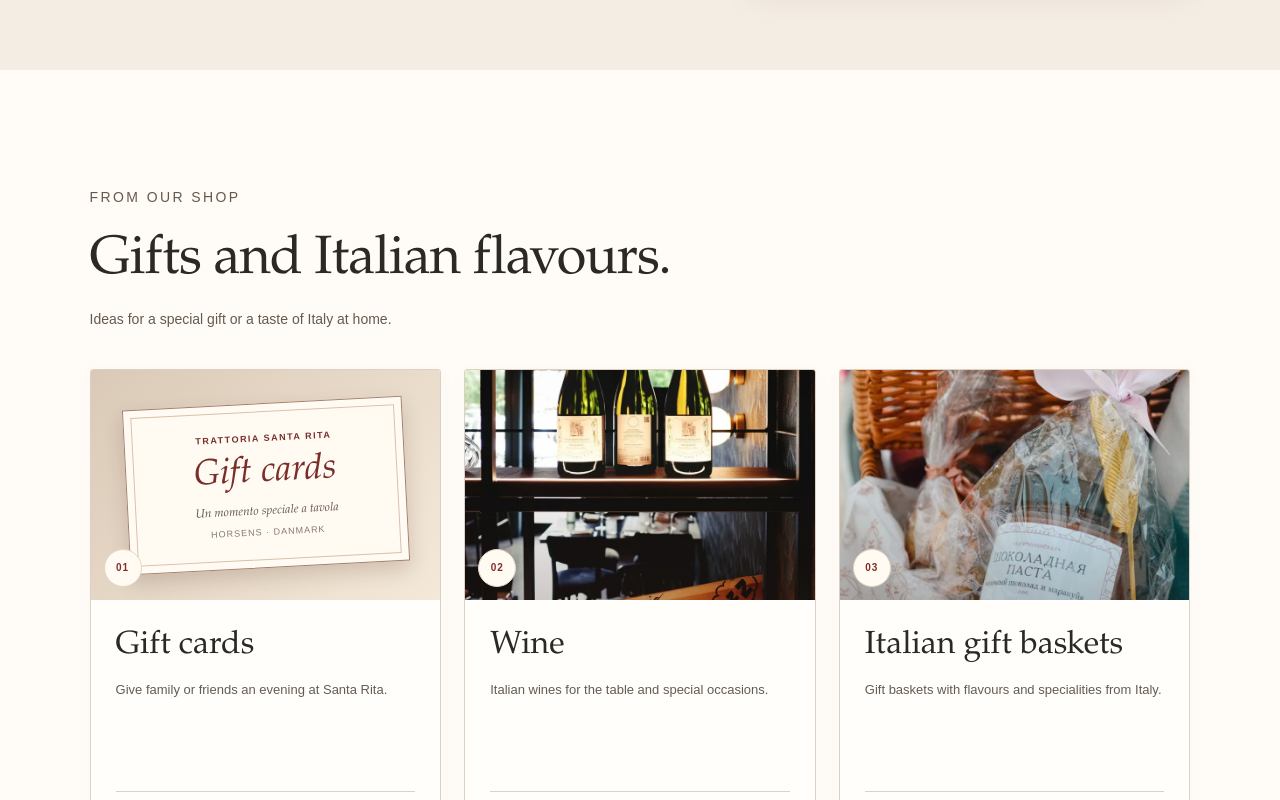
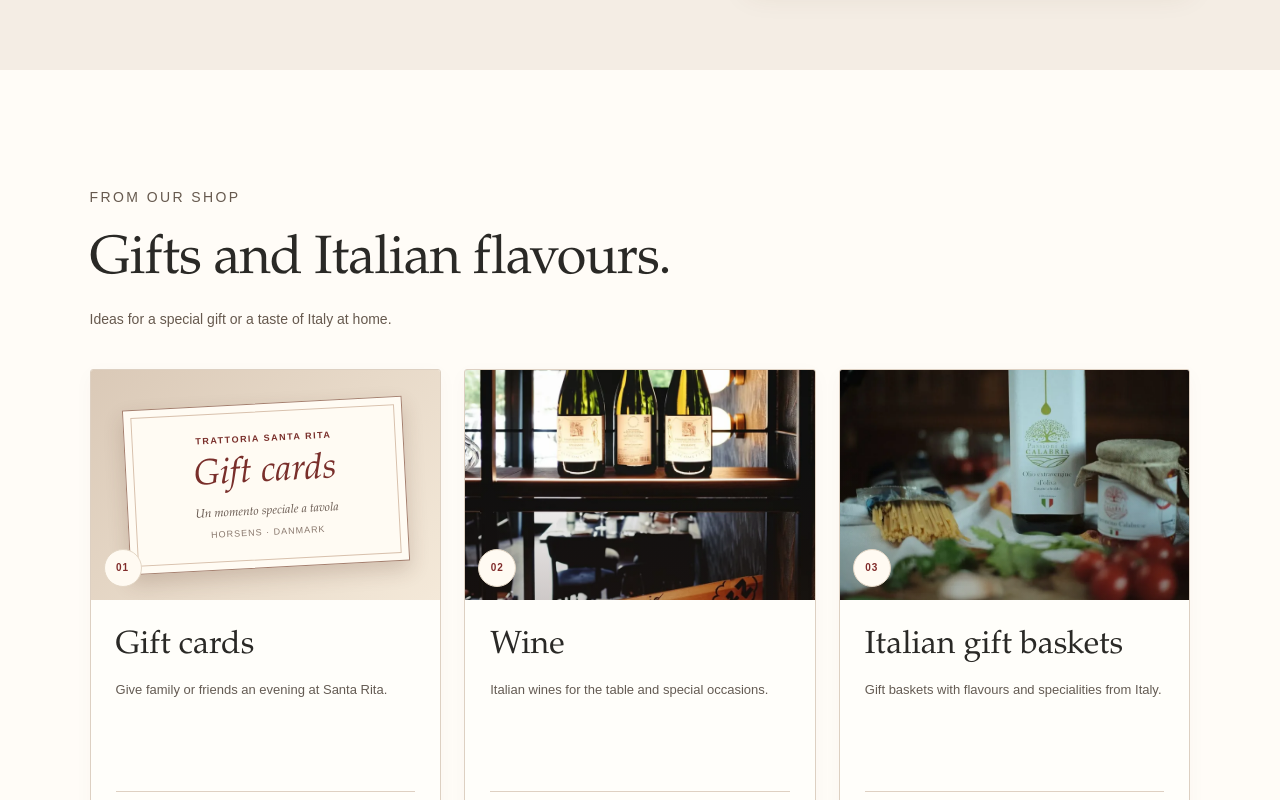
Before and after one commit to Matteodf3/santa-rita-website, a plain HTML site: page shop.html in a window 1280 px wide. Shown: the part 525-1325 px from the top of the page. Drawn offline with Linux system fonts and the light colour scheme.

Commit message:
Update shop gift basket card image

```diff
--- a/shop.html
+++ b/shop.html
@@ -136,7 +136,7 @@
 <div class="shop-cards">
 <article class="shop-card reveal"><div class="shop-card-visual voucher-visual"><div class="voucher"><span>TRATTORIA SANTA RITA</span><strong data-i18n="shopGift">Gavekort</strong><i>Un momento speciale a tavola</i><small>HORSENS · DANMARK</small></div><span class="shop-tag">01</span></div><div class="shop-card-body"><h3 data-i18n="shopGift">Gavekort</h3><p data-i18n="shopGiftDesc">En hyggelig aften på Santa Rita som gave til familie eller venner.</p><a class="shop-wait card-link" href="buoni-regalo.html" data-i18n="giftExplore">Se muligheder</a></div></article>
 <article class="shop-card reveal"><div class="shop-card-visual"><img alt="Illustrationsfoto: vinflasker i en anden restaurant" class="shop-photo" loading="lazy" src="immagini/86e49575aaa4d395-800.webp" width="1200" height="1500" srcset="immagini/86e49575aaa4d395-400.webp 400w, immagini/86e49575aaa4d395-800.webp 800w, immagini/86e49575aaa4d395-1200.webp 1200w" sizes="(max-width: 850px) calc(100vw - 40px), 50vw"/><span class="shop-tag">02</span></div><div class="shop-card-body"><h3 data-i18n="shopDelicacies">Vin</h3><p data-i18n="shopDelicaciesDesc">En mulig samling af italienske vine, som vi kan vælge senere.</p><a class="shop-wait card-link" href="vini.html" data-i18n="wineExplore">Udforsk vinene →</a></div></article>
-<article class="shop-card reveal"><div class="shop-card-visual"><img alt="Illustrationsfoto: gavekurv med madvarer" class="shop-photo" loading="lazy" src="immagini/f5020e60abec9672-800.webp" width="1060" height="1600" srcset="immagini/f5020e60abec9672-400.webp 400w, immagini/f5020e60abec9672-800.webp 800w" sizes="(max-width: 850px) calc(100vw - 40px), 50vw"/><span class="shop-tag">03</span></div><div class="shop-card-body"><h3 data-i18n="shopExtras">Italienske gavekurve</h3><p data-i18n="shopExtrasDesc">En gavekurv med italienske specialiteter. Indholdet besluttes senere.</p><a class="shop-wait card-link" href="cesti-regalo.html" data-i18n="basketExplore">Se muligheder</a></div></article>
+<article class="shop-card reveal"><div class="shop-card-visual"><img alt="Foto illustrativa: pasta, olio e conserva italiani" class="shop-photo" loading="lazy" src="immagini/cesto-italiano-pasta-olio.webp" width="900" height="600" sizes="(max-width: 850px) calc(100vw - 40px), 50vw"/><span class="shop-tag">03</span></div><div class="shop-card-body"><h3 data-i18n="shopExtras">Italienske gavekurve</h3><p data-i18n="shopExtrasDesc">En gavekurv med italienske specialiteter. Indholdet besluttes senere.</p><a class="shop-wait card-link" href="cesti-regalo.html" data-i18n="basketExplore">Se muligheder</a></div></article>
 </div>
 
 </section>
```
